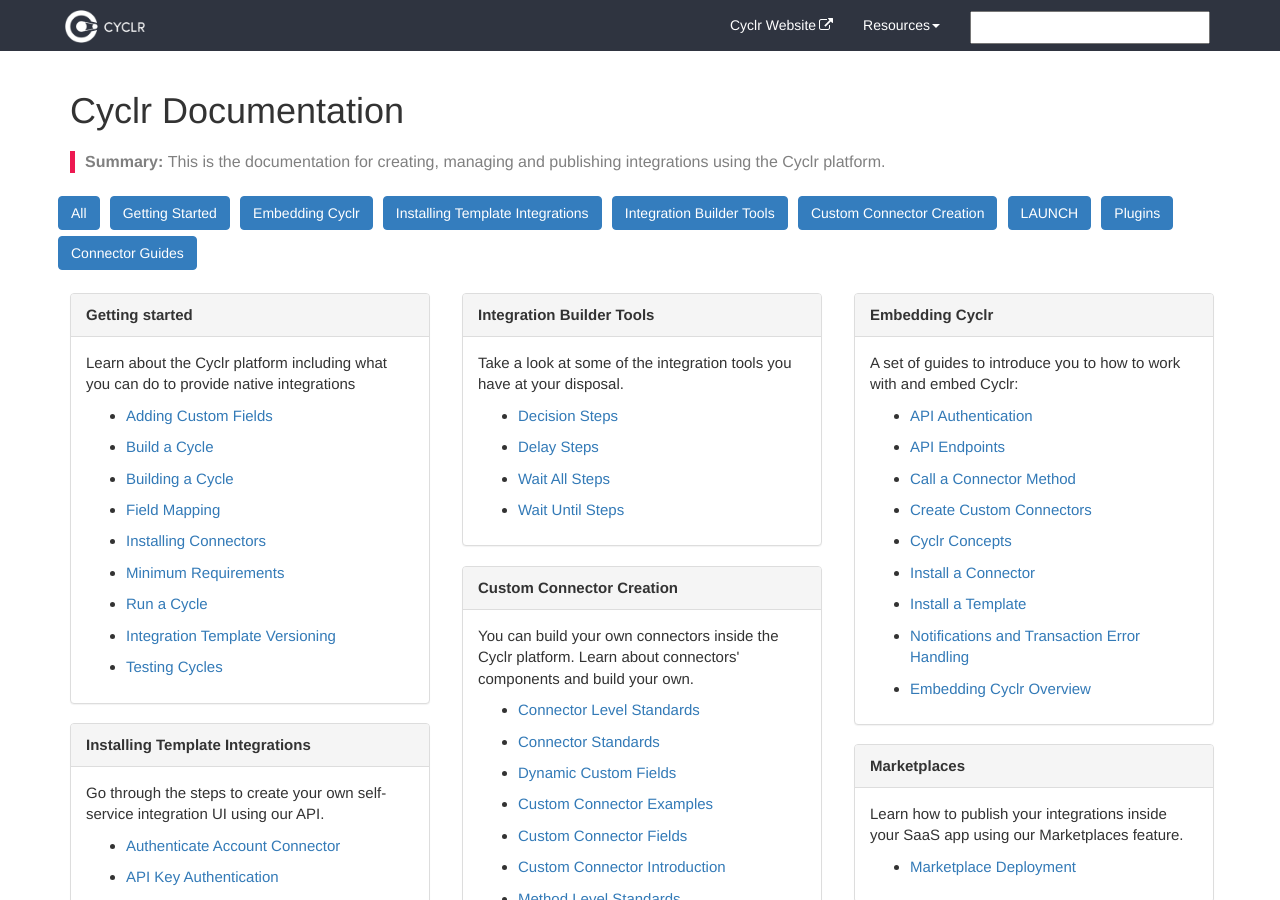
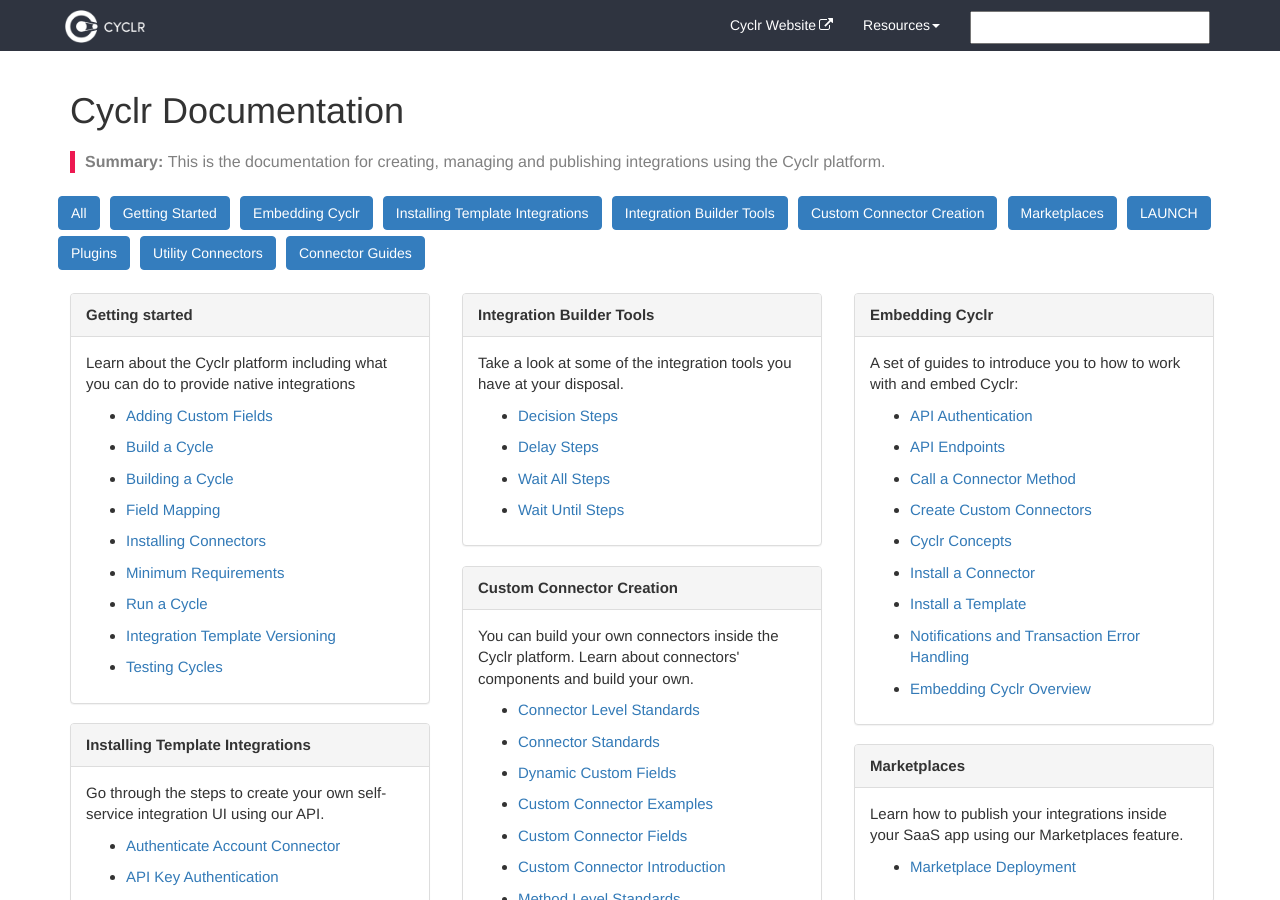
Before and after one commit to sneakysneak/docs, a Jekyll site: the page built from index.md, in a window 1280 px wide and 900 px high. Built offline with Jekyll 4.4.1, drawn with Linux system fonts in a browser that asks for light colours; nearby versions of some CDN libraries; comment, search, counter and statistics services are not loaded.

Commit message:
Update shuffle.html

```diff
--- a/_includes/shuffle.html
+++ b/_includes/shuffle.html
@@ -15,8 +15,10 @@ see the problems this layout poses if you're including it in PDF. {{site.data.al
     <button class="btn btn-primary" data-group="installing">Installing Template Integrations</button>
     <button class="btn btn-primary" data-group="builder-tools">Integration Builder Tools</button>
     <button class="btn btn-primary" data-group="connector-creation">Custom Connector Creation</button>
+    <button class="btn btn-primary" data-group="marketplaces">Marketplaces</button>
     <button class="btn btn-primary" data-group="launch">LAUNCH</button>
     <button class="btn btn-primary" data-group="plugins">Plugins</button>
+    <button class="btn btn-primary" data-group="utility-connector">Utility Connectors</button>
     <button class="btn btn-primary" data-group="connector">Connector Guides</button>
   </div>
 </div>
```
